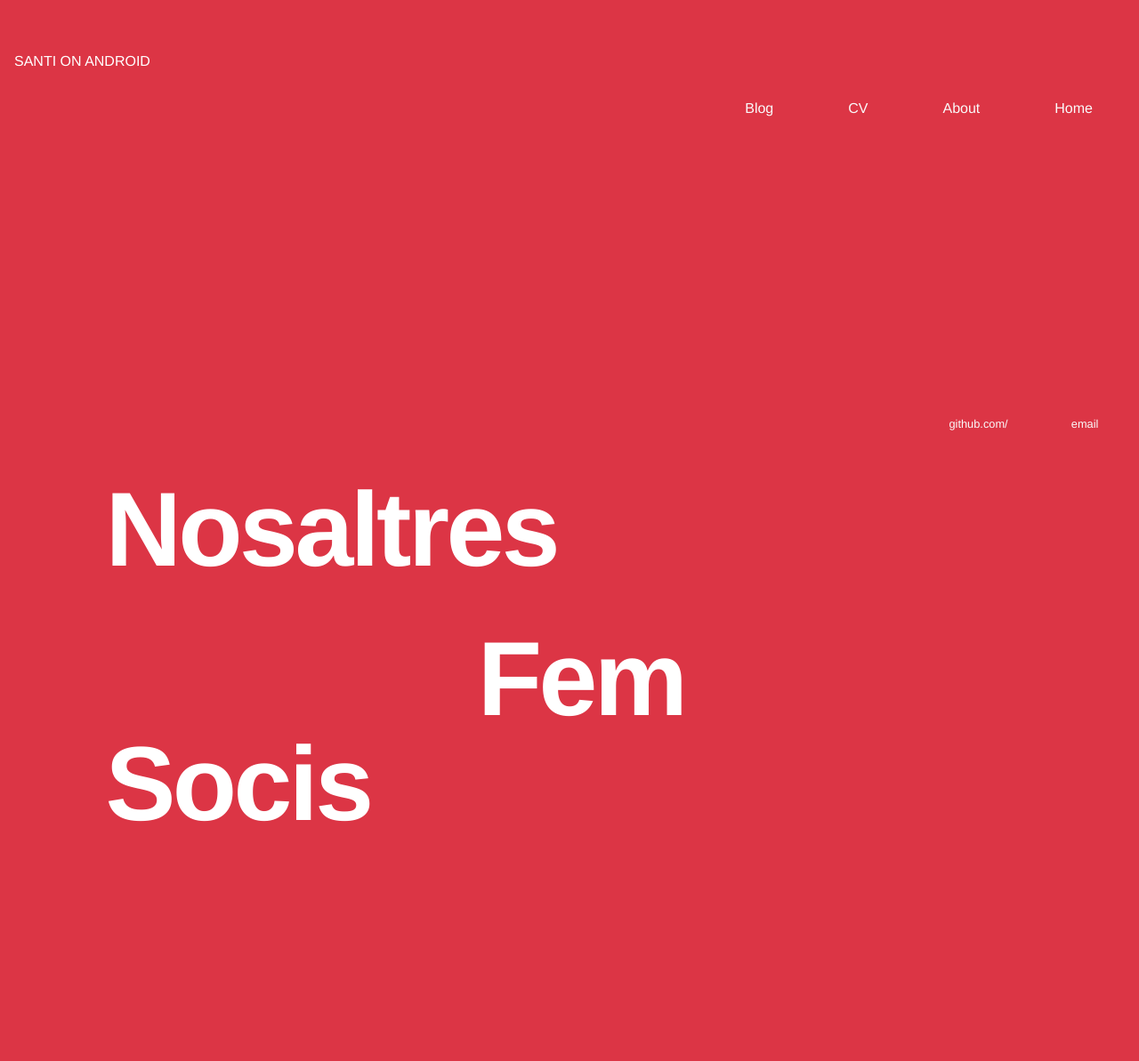
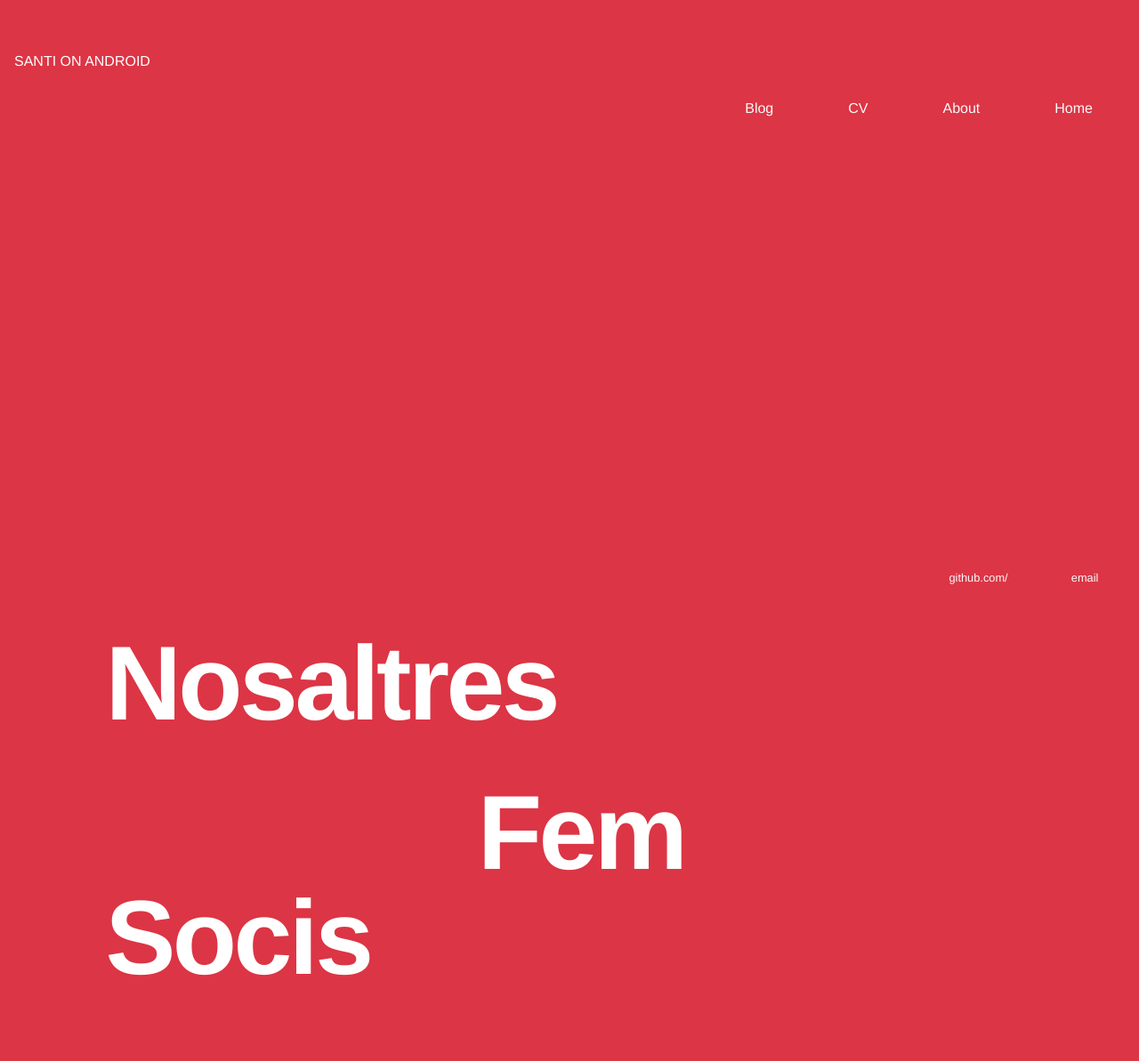
Before and after one commit to SantiOnAndroid/SantiOnAndroid.github.io, a Jekyll site: the page built from index.html, in a window 1280 px wide. Shown: the whole page at 89% size. Built offline with Jekyll 4.4.1, drawn with Linux system fonts in a browser that asks for light colours; some web fonts are replaced; before the commit the page ends 1020 px from its top, so only the background shows below that.

Commit message:
modificant titolj

```diff
--- a/index.html
+++ b/index.html
@@ -3,9 +3,9 @@ layout: default
 title: Santi on Android
 ---
 <div class="blurb">
-	<svg id="slide" height="339" width="339">
+	<svg id="slide" height="512" width="512">
 
-		<text x="10" y="34" ><h1>Nosaltres<br><svg> </svg>Fem <br>Socis</h1></text>
+		<text x="10" y="20" ><h1>Nosaltres<br><svg> </svg>Fem <br>Socis</h1></text>
 
 	</svg>
 
```
